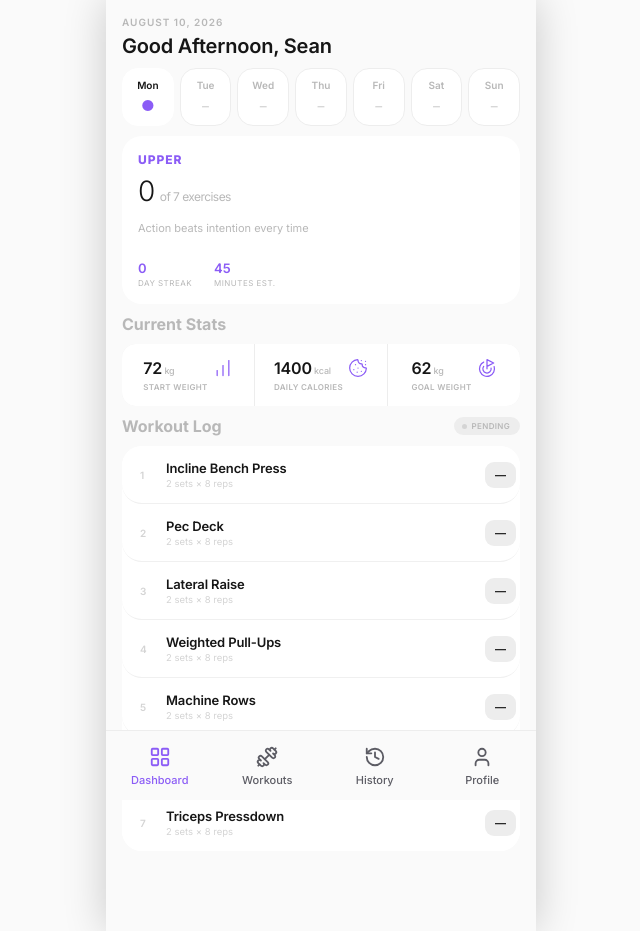
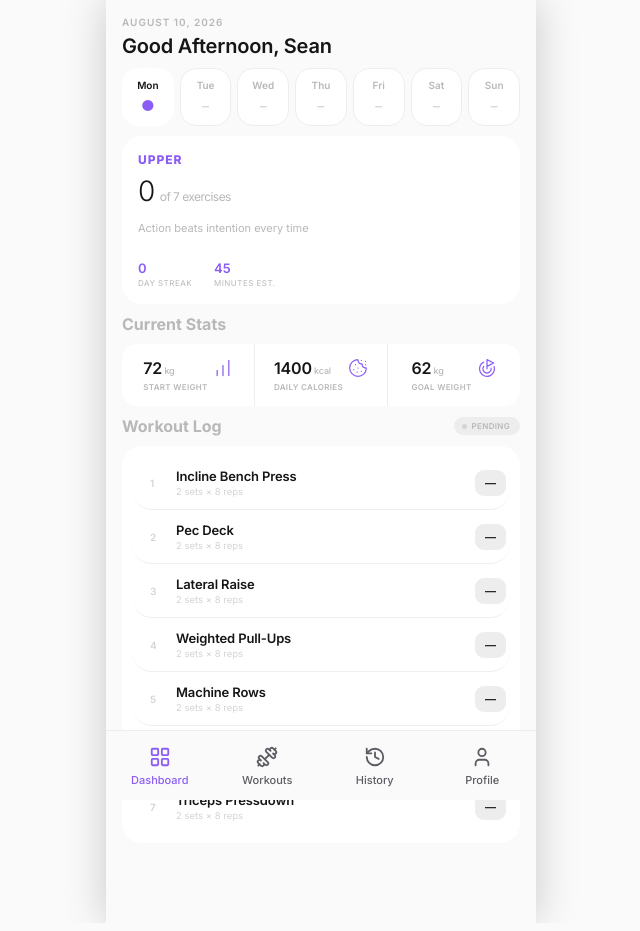
Before and after one commit to sphynx-00/Fito, a React (Vite) app: page / in a window 1280 px wide. Shown: the whole page, without its empty margins (319-959 px from the left). Built offline with nearby package versions, Linux system fonts and the light colour scheme.

Commit message:
slight change with the today's workouts css

```diff
--- a/src/pages/Dashboard/components/ExerciseRow.css
+++ b/src/pages/Dashboard/components/ExerciseRow.css
@@ -2,7 +2,7 @@
   display: flex;
   align-items: center;
   gap: 12px;
-  padding: 14px 4px;
+  padding: 12px 4px;
   border-bottom: 0.5px solid var(--divider);
   position: relative;
   transition: background 0.15s ease;
--- a/src/pages/Dashboard/components/TodaysWorkout.css
+++ b/src/pages/Dashboard/components/TodaysWorkout.css
@@ -1,5 +1,6 @@
 .workout-card {
   border-radius: 20px;
+  padding: 10px 10px;
 }
 
 .card-header {
@@ -54,7 +55,7 @@
 .complete-btn {
   display: block;
   width: auto;
-  margin: 14px auto 0;
+  margin: auto;
   padding: 13px;
   border-radius: 12px;
   border: none;
```
